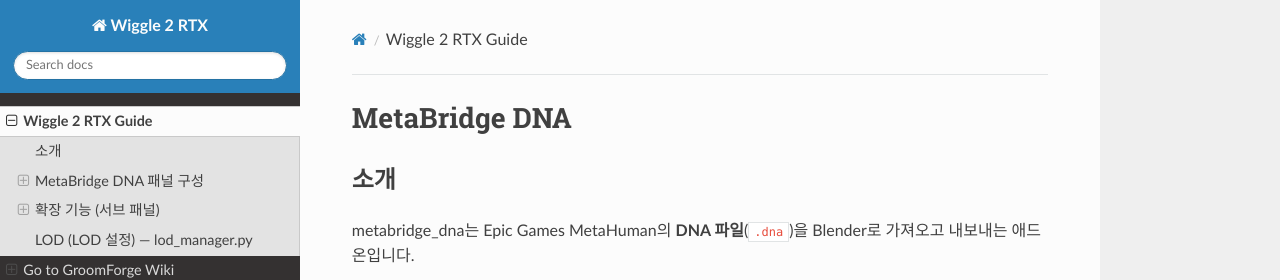
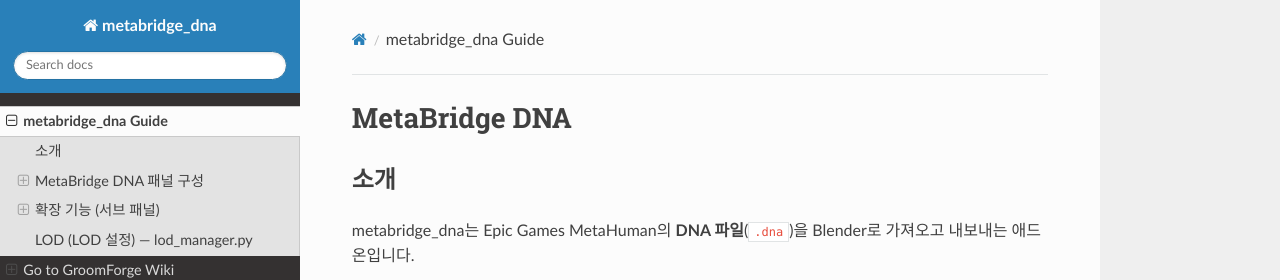
Before and after one commit to mayalhc/metabridge_dna, an MkDocs documentation site: the page built from docs/index.md, in a window 1280 px wide and 900 px high. Shown: the top 280 px of the window. Built offline with MkDocs 1.6.1, drawn with Linux system fonts in a browser that asks for light colours; nearby versions of some CDN libraries.

Commit message:
Update mkdocs.yml

```diff
--- a/mkdocs.yml
+++ b/mkdocs.yml
@@ -1,5 +1,5 @@
 # 사이트 설정
-site_name: Wiggle 2 RTX
+site_name: metabridge_dna
 site_url: https://github.com/mayalhc/metabridge_dna
 site_author: chamiseul
 
@@ -25,7 +25,7 @@
 
 # 네비게이션
 nav:
-  - Wiggle 2 RTX Guide: index.md
+  - metabridge_dna Guide: index.md
   - "Go to GroomForge Wiki": integration.md
 
 # 플러그인 설정
```
